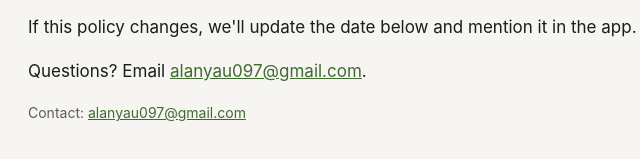
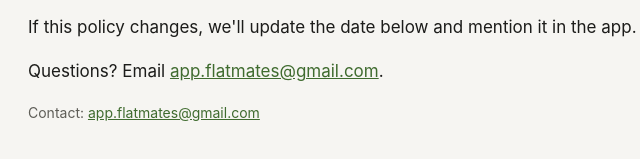
Before and after one commit to appflatmates-arch/flatmate-legal, a plain HTML site: page privacy.html in a window 1280 px wide. Shown: the part 1994-2153 px from the top of the page, 272-912 px from the left. Drawn offline with Linux system fonts and the light colour scheme.

Commit message:
Add files via upload

```diff
--- a/privacy.html
+++ b/privacy.html
@@ -44,8 +44,8 @@
 <p>Flatmate is for people aged 16 and over.</p>
 <h2>Changes and contact</h2>
 <p>If this policy changes, we'll update the date below and mention it in the app.</p>
-<p>Questions? Email <a href="mailto:alanyau097@gmail.com">alanyau097@gmail.com</a>.</p>
-<p class="muted">Contact: <a href="mailto:alanyau097@gmail.com">alanyau097@gmail.com</a></p>
+<p>Questions? Email <a href="mailto:app.flatmates@gmail.com">app.flatmates@gmail.com</a>.</p>
+<p class="muted">Contact: <a href="mailto:app.flatmates@gmail.com">app.flatmates@gmail.com</a></p>
 </main>
 </body>
 </html>
```
Also changed, not shown: index.html (+1 -1 lines), terms.html (+2 -2 lines).
